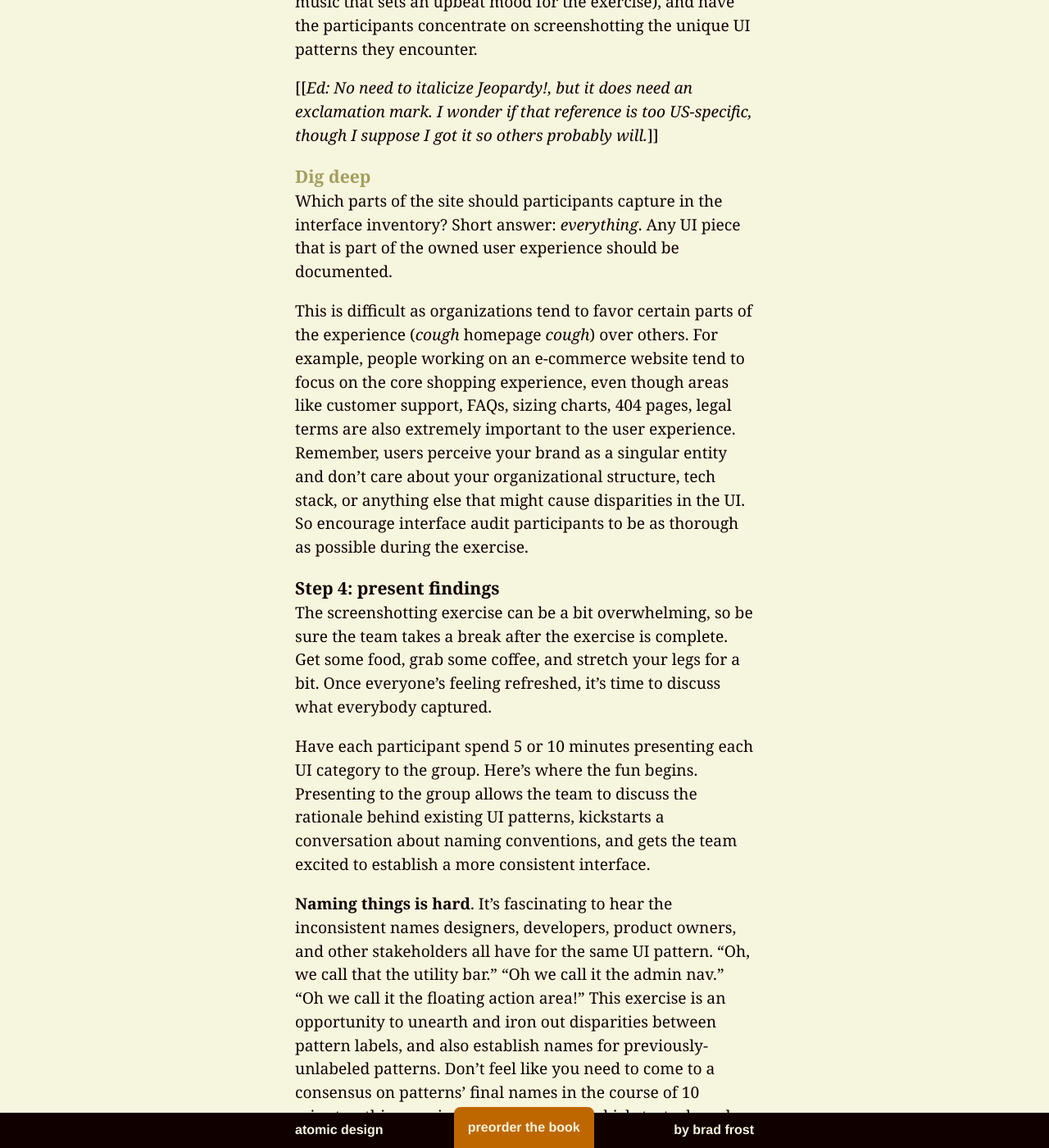
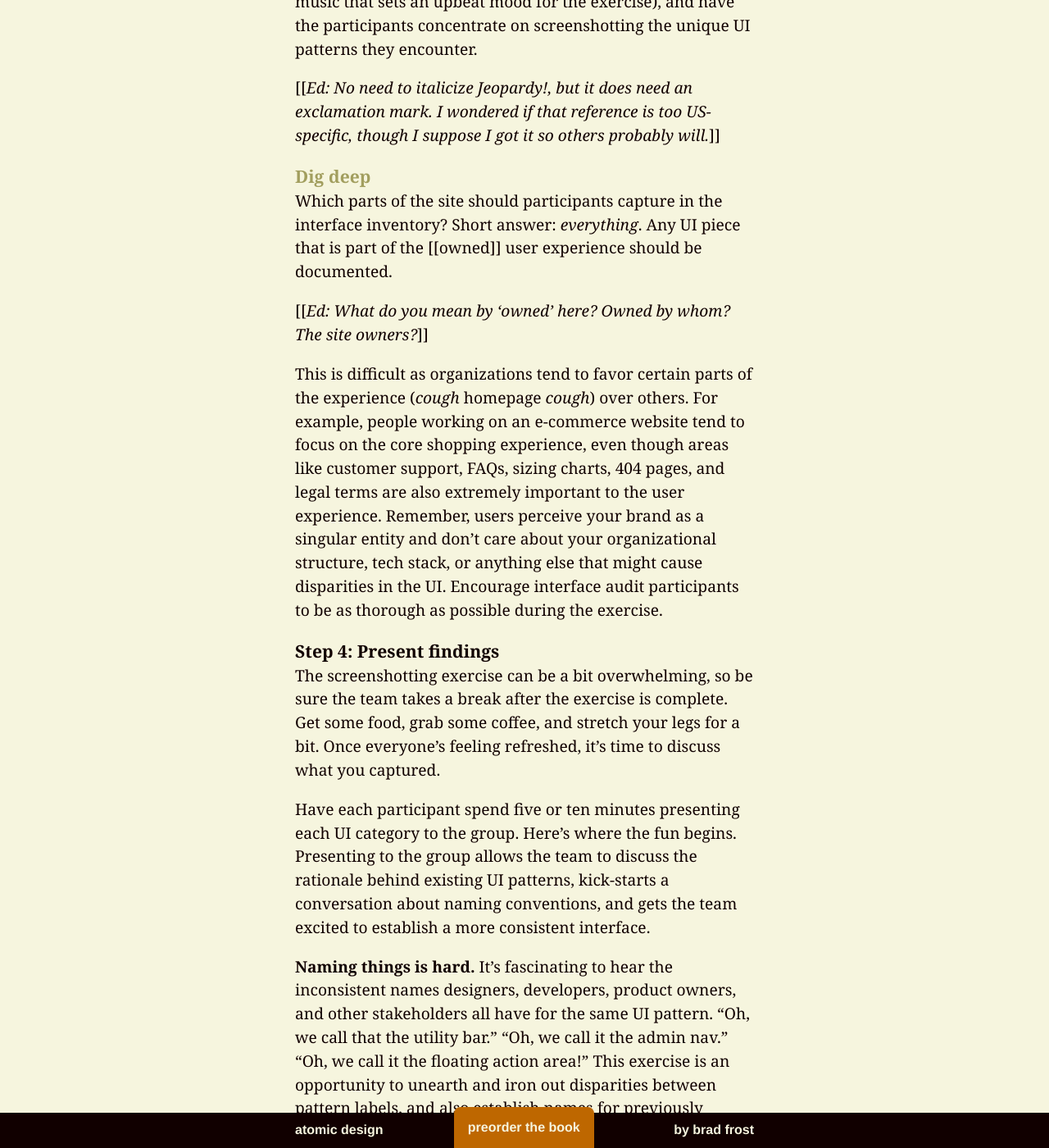
Before and after one commit to bradfrost/atomic-design, a Jekyll site: the page built from chapter-4.md, in a window 1280 px wide and 1400 px high, scrolled down 12977 px. Shown: the whole window at 82% size. Built offline with Jekyll 4.4.1, drawn with Linux system fonts in a browser that asks for light colours; some of the changed text lies outside the part shown.

Commit message:
Edits up to line 169

```diff
--- a/chapter-4.md
+++ b/chapter-4.md
@@ -126,44 +126,46 @@ Again, these categories aren’t set in stone and will vary based on the nature
 ##### Timing is everything
 It's important to set time limits on the screenshotting exercise to avoid going down a rabbit hole that ends up lasting all day. The amount of time you allocate will vary depending on how many people are participating, but I find between **30 and 90 minutes** to be sufficient for a first pass of an interface inventory. Set a timer, throw on some Jeopardy! music (well, maybe not Jeopardy! music, but some other music that sets an upbeat mood for the exercise), and have the participants concentrate on screenshotting the unique UI patterns they encounter.
 
-[[*Ed: No need to italicize Jeopardy!, but it does need an exclamation mark. I wonder if that reference is too US-specific, though I suppose I got it so others probably will.*]]
+[[*Ed: No need to italicize Jeopardy!, but it does need an exclamation mark. I wondered if that reference is too US-specific, though I suppose I got it so others probably will.*]]
 
 ##### Dig deep
-Which parts of the site should participants capture in the interface inventory? Short answer: *everything*. Any UI piece that is part of the owned user experience should be documented.
+Which parts of the site should participants capture in the interface inventory? Short answer: *everything*. Any UI piece that is part of the [[owned]] user experience should be documented.
 
-This is difficult as organizations tend to favor certain parts of the experience (*cough* homepage *cough*) over others. For example, people working on an e-commerce website tend to focus on the core shopping experience, even though areas like customer support, FAQs, sizing charts, 404 pages, legal terms are also extremely important to the user experience. Remember, users perceive your brand as a singular entity and don't care about your organizational structure, tech stack, or anything else that might cause disparities in the UI. So encourage interface audit participants to be as thorough as possible during the exercise.
+[[*Ed: What do you mean by 'owned' here? Owned by whom? The site owners?*]]
 
-#### Step 4: present findings
-The screenshotting exercise can be a bit overwhelming, so be sure the team takes a break after the exercise is complete. Get some food, grab some coffee, and stretch your legs for a bit. Once everyone's feeling refreshed, it's time to discuss what everybody captured.
+This is difficult as organizations tend to favor certain parts of the experience (*cough* homepage *cough*) over others. For example, people working on an e-commerce website tend to focus on the core shopping experience, even though areas like customer support, FAQs, sizing charts, 404 pages, and legal terms are also extremely important to the user experience. Remember, users perceive your brand as a singular entity and don't care about your organizational structure, tech stack, or anything else that might cause disparities in the UI. Encourage interface audit participants to be as thorough as possible during the exercise.
 
-Have each participant spend 5 or 10 minutes presenting each UI category to the group. Here's where the fun begins. Presenting to the group allows the team to discuss the rationale behind existing UI patterns, kickstarts a conversation about naming conventions, and gets the team excited to establish a more consistent interface.
+#### Step 4: Present findings
+The screenshotting exercise can be a bit overwhelming, so be sure the team takes a break after the exercise is complete. Get some food, grab some coffee, and stretch your legs for a bit. Once everyone's feeling refreshed, it's time to discuss what you captured.
 
-**Naming things is hard**. It's fascinating to hear the inconsistent names designers, developers, product owners, and other stakeholders all have for the same UI pattern. "Oh, we call that the utility bar." "Oh we call it the admin nav." "Oh we call it the floating action area!" This exercise is an opportunity to unearth and iron out disparities between pattern labels, and also establish names for previously-unlabeled patterns. Don't feel like you need to come to a consensus on patterns' final names in the course of 10 minutes; this exercise is simply meant to kickstart a broader discussion.
+Have each participant spend five or ten minutes presenting each UI category to the group. Here's where the fun begins. Presenting to the group allows the team to discuss the rationale behind existing UI patterns, kick-starts a conversation about naming conventions, and gets the team excited to establish a more consistent interface.
+
+**Naming things is hard.** It's fascinating to hear the inconsistent names designers, developers, product owners, and other stakeholders all have for the same UI pattern. "Oh, we call that the utility bar." "Oh, we call it the admin nav." "Oh, we call it the floating action area!" This exercise is an opportunity to unearth and iron out disparities between pattern labels, and also establish names for previously unlabeled patterns. Don't feel like you need to come to a consensus on patterns' final names in the course of ten minutes; this exercise is simply meant to open up a broader discussion.
 
 Once every category has been presented and discussed, all the participants should send their slides to the exercise leader. The leader will then combine everything into one giant über-document, which will soon become a wrecking ball of truth and justice.
 
-#### Step 5: regroup and establish next steps
-With the über-document in hand, now it's time to get the entire organization on board with crafting an interface design system.
+#### Step 5: Regroup and establish next steps
+With the über-document in hand, it's time to get the entire organization on board with crafting an interface design system.
 
-Have you ever wanted to see a CEO cry? Laying bare all your UI's inconsistencies is a great way to make that happen! **One of the most powerful benefits of interface inventories is that you can show them to anyone, including non-designers and developers, and they'll understand why inconsistent UIs are problematic**. You don't need to be a designer to recognize that having 37 unique button styles probably isn't a good idea. Here's your opportunity to make it crystal clear to stakeholders that approaching your UI in a more systematic way makes great sense for both your users and your organization.
+Have you ever wanted to see a CEO cry? Laying bare all your UI's inconsistencies is a great way to make that happen! **One of the most powerful benefits of interface inventories is that you can show them to anyone, including non-designers and developers, and they'll understand why inconsistent UIs are problematic.** You don't need to be a designer to recognize that having 37 unique button styles probably isn't a good idea. Here's your opportunity to make it crystal clear to stakeholders that approaching your UI in a more systematic way makes great sense for both your users and your organization.
 
-In addition to selling the idea through to key stakeholders, **all the hard work and discussion that went into the initial interface inventory exercise should be translated into the seeds of your future design system and pattern library**.
+In addition to selling the idea to key stakeholders, **all the hard work and discussion that went into the initial interface inventory exercise should be translated into the seeds of your future design system and pattern library**.
 
-It's very likely the initial exercise didn't capture every unique UI pattern, so you may need to conduct another interface audit exercise to capture a more complete picture of your UI patterns. This may involve a large group again, but in reality a smaller, cross-disciplinary team will be the ones who will be going through the über-document and establishing next steps for the design system.
+It's very likely the initial exercise didn't capture every unique UI pattern, so you may need to conduct another interface audit exercise to capture a more complete picture of your UI patterns. This may involve a large group again, but in reality a smaller, cross-disciplinary team will be going through the über-document and establishing next steps for the design system.
 
-Once the gaps in the interface inventory have been filled in, the working group can have some important conversations about next steps for the design system project. Some key questions for this group to cover include:
+Once the gaps in the interface inventory have been filled, the working group can have some important conversations about next steps for the design system project. Some key questions for this group to cover include:
 
 - Which patterns should stay, which should go, and which can be merged together?
 - What pattern names should we settled on?
 - What are the next steps to translate the interface inventory into a living pattern library?
 
-### Benefits of an Interface Inventory
-Creating an interface inventory can be a big undertaking, but the benefits of making one are many:
+### Benefits of an interface inventory
+Creating an interface inventory can be quite an undertaking, but the benefits of making one are many:
 
-- **Captures all patterns and their inconsistencies** — An interface inventory rounds up all the unique patterns that make up your UI. Seeing all those similar-but-still-different patterns next to each other exposes redundancy and underscores the need to create a consistent, cohesive experience.
-- **Gets organizational buy-in** — Having a large, diverse group of disciplines participate in the exercise helps everyone understand the value of creating and maintaining a consistent user interface. Also, the interface inventory über-document can be a tremendously powerful tool for convincing stakeholders, bosses, and clients to invest in an interface design system.
-- **Establishes a scope of work** — An interface inventory helps design teams determine the level of effort required to design and build each UI pattern as part of a design or redesign project. Which components will be easy and relatively difficult to convert into a responsive environment? What are the content, design, and development considerations around each component? An interface inventory enables teams to have important conversations that help establish a project's realistic scope and timeline.
-- **Lays the groundwork to a sound interface design system** — The interface inventory is an important first step for setting up a comprehensive pattern library. It's essential to capture all existing UI patterns in order to determine which patterns will make the final cut in the living design system. The interface audit exercise also helps teams establish a shared vocabulary, which will be crucial for the success of the eventual design system.
+- **Captures all patterns and their inconsistencies**: an interface inventory rounds up all the unique patterns that make up your UI. Seeing all those similar, but still different, patterns next to each other exposes redundancy and underscores the need to create a consistent, cohesive experience.
+- **Gets organizational buy-in**: having a large, diverse group of disciplines participate in the exercise helps everyone understand the value of creating and maintaining a consistent user interface. Also, the interface inventory über-document can be a tremendously powerful tool for convincing stakeholders, bosses, and clients to invest in an interface design system.
+- **Establishes a scope of work**: an interface inventory helps design teams determine the level of effort required to design and build each UI pattern as part of a design or redesign project. Which components will be realtively easy or difficult to convert into a responsive environment? What are the content, design, and development considerations around each component? An interface inventory enables teams to have important conversations that help establish a project's realistic scope and timeline.
+- **Lays the groundwork to a sound interface design system**: the interface inventory is an important first step for setting up a comprehensive pattern library. It's essential to capture all existing UI patterns to determine which patterns will make the final cut in the living design system. The interface audit exercise also helps teams establish a shared vocabulary, which will be crucial for the success of the eventual design system.
 
 ### Ask forgiveness, not permission
 So you've discussed the benefits of establishing a living design system with your stakeholders, and you've even created an interface inventory to show them the inconsistent train wreck that is the current UI. And yet, despite all your efforts, they still shoot down the sound idea of establishing an interface design system and pattern library. What's a responsible Web team to do?
```
